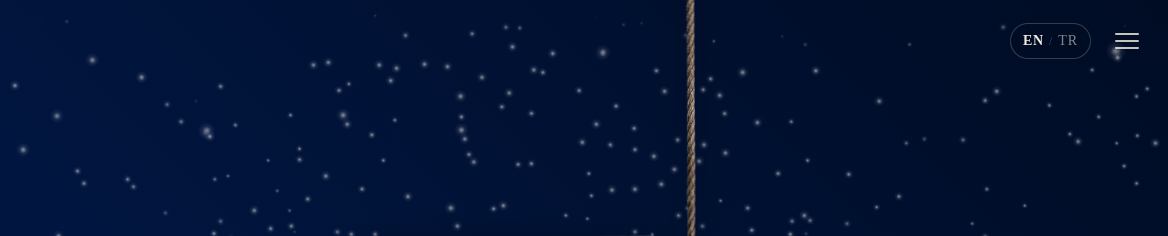
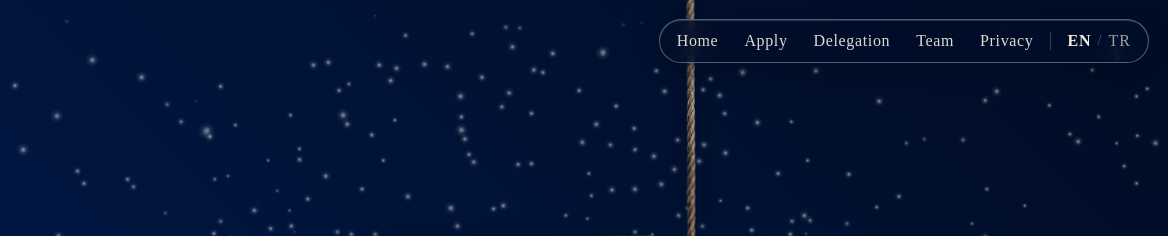
Before and after one commit to vylt-gh/ykmun-website, a plain HTML site: page home.html in a window 1280 px wide. Shown: the top 236 px of the page, 112-1280 px from the left. Drawn offline with Linux system fonts and the light colour scheme.

Commit message:
nav: replace desktop hamburger with combined topbar pill

```diff
--- a/nav.css
+++ b/nav.css
@@ -16,6 +16,38 @@
     display: flex;
     align-items: center;
     gap: clamp(8px, 1.8vmin, 14px);
+}
+
+/* Desktop topbar links (hidden on mobile where the hamburger drawer is used) */
+.nav-bar {
+    display: none;
+    align-items: center;
+    gap: 2px;
+}
+
+.nav-bar a {
+    color: rgba(242, 236, 224, 0.92);
+    text-decoration: none;
+    font-family: 'Liberation Serif', 'Times New Roman', Times, serif;
+    font-size: 16px;
+    letter-spacing: 0.04em;
+    line-height: 1;
+    padding: 9px 12px;
+    border-radius: 17px;
+    white-space: nowrap;
+    transition: color 160ms ease, background 160ms ease;
+}
+
+.nav-bar a:hover,
+.nav-bar a:focus-visible {
+    color: #eafffb;
+    background: rgba(122, 226, 208, 0.14);
+    text-shadow: 0 1px 2px rgba(0, 20, 30, 0.5);
+}
+
+.nav-bar a:focus-visible {
+    outline: 2px solid rgba(215, 255, 250, 0.6);
+    outline-offset: 1px;
 }
 
 .nav-actions .nav-toggle {
@@ -60,22 +92,25 @@
     outline-offset: 2px;
 }
 
-/* Language toggle button in the top right */
+/* Language toggle button in the top right (desktop only; mobile uses the drawer) */
 .lang-toggle {
-    display: inline-flex;
+    display: none;
     align-items: center;
     justify-content: center;
-    gap: 5px;
-    height: 36px;
-    padding: 0 12px;
-    border: 1px solid rgba(242, 236, 224, 0.22);
-    border-radius: 18px;
-    background: rgba(0, 12, 36, 0.55);
-    backdrop-filter: blur(8px);
-    -webkit-backdrop-filter: blur(8px);
-    color: rgba(242, 236, 224, 0.55);
+    gap: 6px;
+    box-sizing: border-box;
+    height: 44px;
+    padding: 0 16px;
+    border: 1px solid rgba(215, 255, 250, 0.34);
+    border-radius: 22px;
+    background: rgba(0, 14, 42, 0.72);
+    box-shadow: 0 6px 20px rgba(0, 10, 24, 0.45),
+        inset 0 1px 0 rgba(240, 255, 253, 0.16);
+    backdrop-filter: blur(10px);
+    -webkit-backdrop-filter: blur(10px);
+    color: rgba(242, 236, 224, 0.65);
     font-family: 'Liberation Serif', 'Times New Roman', Times, serif;
-    font-size: 14px;
+    font-size: 16px;
     letter-spacing: 0.06em;
     cursor: pointer;
     user-select: none;
@@ -121,8 +156,64 @@
 }
 
 .lang-sep {
-    color: rgba(242, 236, 224, 0.28);
-    font-size: 12px;
+    color: rgba(242, 236, 224, 0.32);
+    font-size: 14px;
+}
+
+@media (min-width: 768px) {
+    .nav-actions {
+        box-sizing: border-box;
+        height: 44px;
+        padding: 0 5px;
+        gap: 2px;
+        border: 1px solid rgba(215, 255, 250, 0.34);
+        border-radius: 22px;
+        background: rgba(0, 14, 42, 0.72);
+        box-shadow: 0 6px 20px rgba(0, 10, 24, 0.45),
+            inset 0 1px 0 rgba(240, 255, 253, 0.16);
+        backdrop-filter: blur(10px);
+        -webkit-backdrop-filter: blur(10px);
+    }
+
+    .nav-bar {
+        display: inline-flex;
+    }
+
+    .lang-toggle {
+        display: inline-flex;
+        position: relative;
+        height: 34px;
+        padding: 0 12px;
+        margin-left: 8px;
+        border: 0;
+        border-radius: 17px;
+        background: transparent;
+        box-shadow: none;
+        backdrop-filter: none;
+        -webkit-backdrop-filter: none;
+    }
+
+    .lang-toggle::before {
+        content: '';
+        position: absolute;
+        left: -5px;
+        top: 50%;
+        width: 1px;
+        height: 18px;
+        transform: translateY(-50%);
+        background: rgba(242, 236, 224, 0.22);
+        pointer-events: none;
+    }
+
+    .lang-toggle:hover {
+        background: rgba(122, 226, 208, 0.14);
+        box-shadow: none;
+    }
+
+    .nav-actions .nav-toggle,
+    .nav-toggle {
+        display: none;
+    }
 }
 
 .nav-drawer {
--- a/nav.js
+++ b/nav.js
@@ -56,6 +56,20 @@
     const actions = document.createElement('div');
     actions.className = 'nav-actions';
 
+    const topNav = document.createElement('nav');
+    topNav.className = 'nav-bar';
+    topNav.setAttribute('aria-label', 'Main');
+
+    const topNavAnchors = [];
+    for (let i = 0; i < I18N.en.nav.length; i++) {
+        const item = I18N[currentLang].nav[i];
+        const anchor = document.createElement('a');
+        anchor.href = item.href;
+        anchor.textContent = item.label;
+        topNav.appendChild(anchor);
+        topNavAnchors.push(anchor);
+    }
+
     const langToggle = document.createElement('button');
     langToggle.type = 'button';
     langToggle.className = 'lang-toggle';
@@ -89,7 +103,7 @@
         toggle.appendChild(document.createElement('span'));
     }
 
-    actions.append(langToggle, toggle);
+    actions.append(topNav, langToggle, toggle);
 
     const drawer = document.createElement('div');
     drawer.className = 'nav-drawer';
@@ -156,6 +170,18 @@
     document.addEventListener('keydown', (event) => {
         if (event.key === 'Escape' && !drawer.hidden) setOpen(false);
     });
+
+    if (typeof window !== 'undefined' && window.matchMedia) {
+        const desktopMq = window.matchMedia('(min-width: 768px)');
+        const closeOnDesktop = (mq) => {
+            if (mq.matches && !drawer.hidden) setOpen(false);
+        };
+        if (desktopMq.addEventListener) {
+            desktopMq.addEventListener('change', closeOnDesktop);
+        } else if (desktopMq.addListener) {
+            desktopMq.addListener(closeOnDesktop);
+        }
+    }
 
     function applyTranslations(lang, { userInitiated = false } = {}) {
         const isTr = lang === 'tr';
@@ -247,7 +273,9 @@
         drawerTr.classList.toggle('is-active', lang === 'tr');
 
         for (let i = 0; i < navAnchors.length; i++) {
-            navAnchors[i].textContent = I18N[lang].nav[i].label;
+            const label = I18N[lang].nav[i].label;
+            navAnchors[i].textContent = label;
+            topNavAnchors[i].textContent = label;
         }
 
         applyTranslations(lang, options);
```
